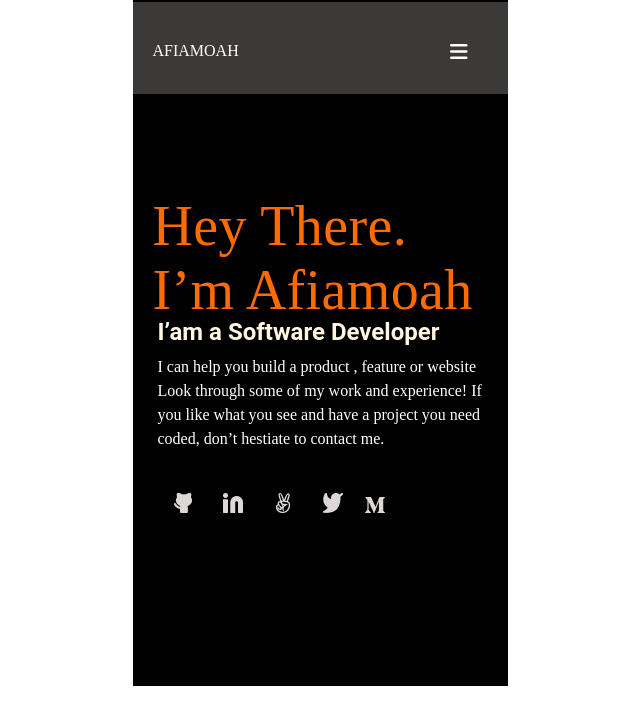
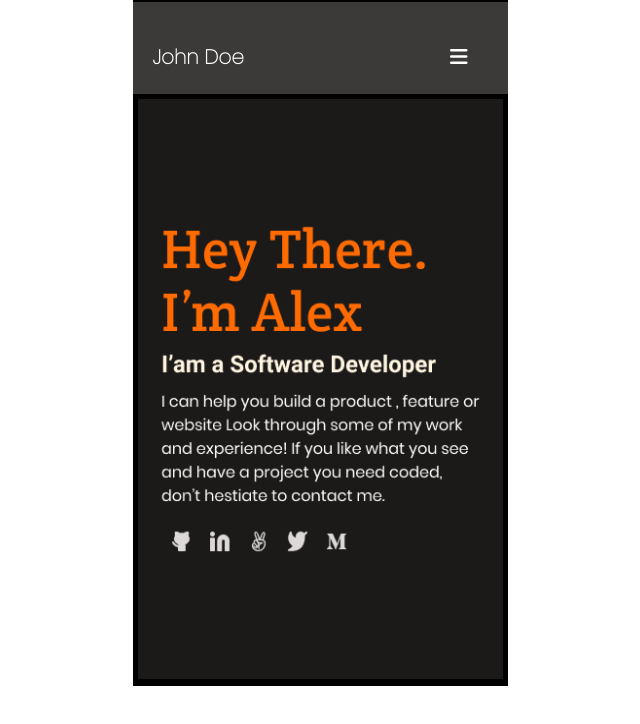
Before and after one commit to afiamoah/afiamoah-Portfolio-setup-and-mobile-version-skeleton, a website: page index.html in a window 1280 px wide. Shown: the whole page, without its empty margins (320-960 px from the left). Drawn offline with Linux system fonts and the light colour scheme.

Commit message:
Final modification of html file with reccomended font and background

```diff
--- a/index.css
+++ b/index.css
@@ -35,19 +35,29 @@
   background: black;
 }
 
+.section img {
+  width: 100%;
+  height: 100%;
+}
+
 .logo {
   color: white;
   margin-top: 40px;
   margin-left: 20px;
-
-
+  font-family: 'Poppins';
+  font-weight: 1000;
+text-decoration: none;
+  font-size: 20px;
+  text-align: Center;
+  Fill: Solid
+  #FFFFFF
 
 }
 
 i {
   font-size: 20px;
   margin-right: 40px;
-  margin-top: 40px;
+  margin-top: 45px;
   color: white;
 }
 
--- a/index.html
+++ b/index.html
@@ -6,29 +6,21 @@
     <meta name="viewport" content="width=device-width, initial-scale=1.0">
     <title>Portfolio Website</title>
     <link rel="stylesheet" href="index.css">
+    <link rel="preconnect" href="https://fonts.googleapis.com">
+<link rel="preconnect" href="https://fonts.gstatic.com" crossorigin>
+<link href="https://fonts.googleapis.com/css2?family=Poppins:wght@100&display=swap" rel="stylesheet">
     <script src="https://kit.fontawesome.com/0bd1156d30.js" crossorigin="anonymous"></script>
 </head>
 <body>
-    <div class="Main-Page">
+    <section class="Main-Page">
+        <header>
      <nav class="nav">
-<div class="logo">AFIAMOAH</div>
-
+ <a  href="#" class="logo">John Doe</a>
 <nav class="nav-links-menu"><p class="side-logo"><i class="fa-solid fa-bars"></i></p></nav>
-
      </nav>
+    </header>
      <section class="section">
-<h1>Hey There. I’m Afiamoah</h1>
-<h2>I’am a Software Developer</h2>
-<p class="content">I can help you build a product , feature or website Look through some of my work and experience! If you like what you see and have a project you need coded,
-    don’t hestiate to contact me.</p>
-    <section class="imgcontainer">
-        <div class="images"><img src="hands.png" alt=""></div>
-        <div class="images"><img src="linkedin.png" alt=""></div>
-        <div class="images"><img src="Enabled.png" alt=""></div>
-        <div class="images"><img src="twitter.png" alt=""></div>
-        <div class="images"><img  id="Medium" src="Medium.png" alt=""></div>
-    </section>
-
+        <img src="background.png" alt="" >
 </section>
     <!-- <section class="my-works">
         <h1 class="my-works-header">My Projects</h1>
@@ -47,6 +39,6 @@
         </section> -->
 
     <!-- <div><p class="side-logo"><i class="fa fa-github" aria-hidden="true"></i><i class="fab fa-linkedin"></i><i class="fab fa-angellist"></i><i class="fa fa-twitter" aria-hidden="true"></i><img src="Icon - Medium"> -->
-    </div>
+    </section>
 </body>
 </html>
```
Also changed, not shown: Vector.png (added), background.png (added).
